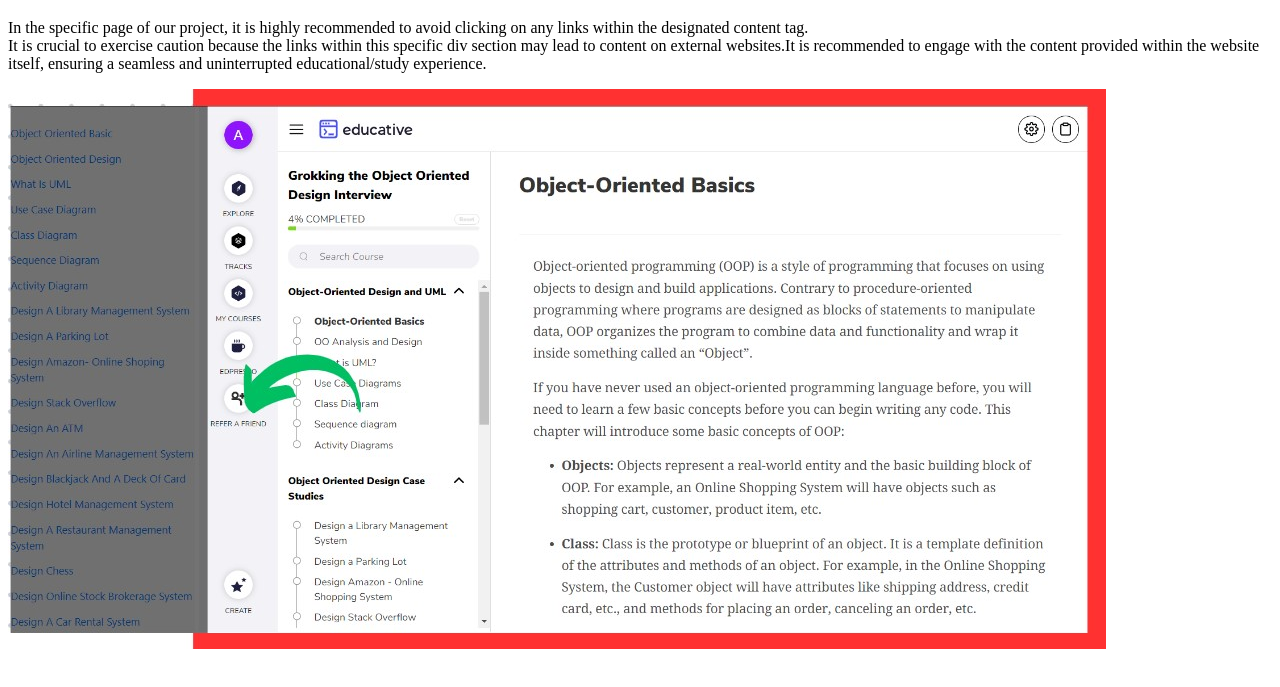
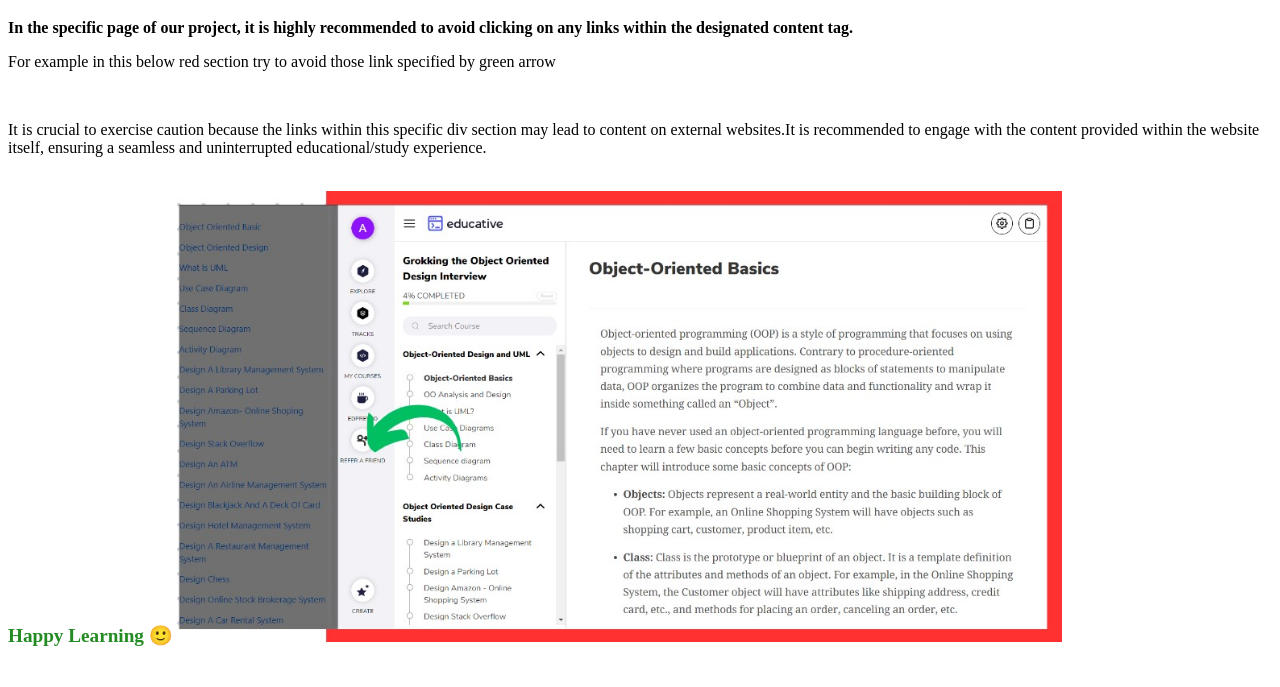
Before and after one commit to uvpcestudents/placementseekers, a plain HTML site: page frame2.html in a window 1280 px wide. Shown: the part 61-748 px from the top of the page. Drawn offline with Linux system fonts and the light colour scheme.

Commit message:
Changes in instruction in OOPs section

```diff
--- a/frame2.html
+++ b/frame2.html
@@ -6,13 +6,16 @@
 
 <body>
     <h1>Information</h1>
-    <p>In the specific page of our project, it is highly recommended to avoid clicking on any links within the
-        designated content tag.
-        <br>
-        It is crucial to exercise caution because the links within this specific div section may lead to content
+    <b>In the specific page of our project, it is highly recommended to avoid clicking on any links within the
+        designated content tag.</b>
+    <p>For example in this below red section try to avoid those link specified by green arrow</p>
+    <br>
+    <p>It is crucial to exercise caution because the links within this specific div section may lead to content
         on external websites.It is recommended to engage with the content provided within
         the website itself, ensuring a seamless and uninterrupted educational/study experience.</p>
-        <img src="/assets/images/link img.jpg" alt="">
+    <br>
+    <b style="color: forestgreen; font-size: larger; ">Happy Learning 🙂</b>
+    <img src="/assets/images/link img.jpg" alt="" style="width: 70%;">
 </body>
 
 </html>
```
